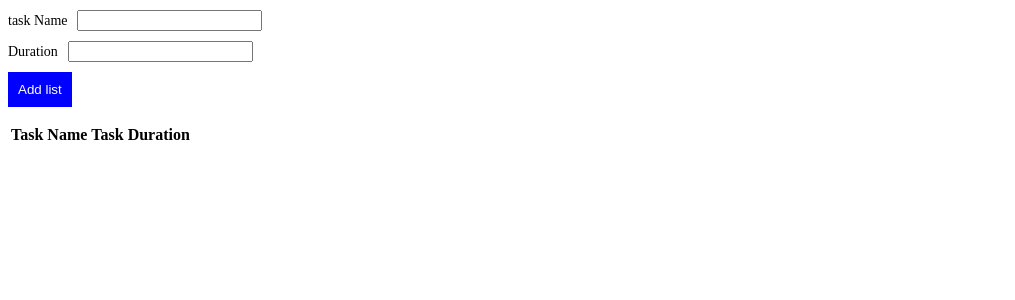
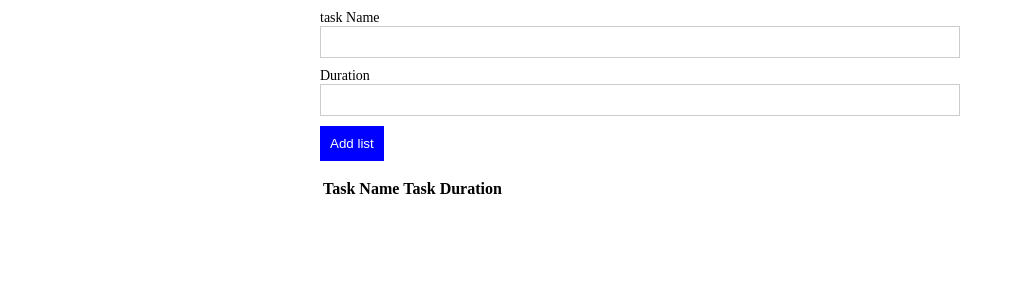
Before and after one commit to pratikdhole/react-ts-add-data-, a React (Create React App) app: page / in a window 1280 px wide. Shown: the top 300 px of the page, without its empty margins (0-1015 px from the left). Built offline with nearby package versions, Linux system fonts and the light colour scheme.

Commit message:
2 files modified

```diff
--- a/App.tsx
+++ b/App.tsx
@@ -16,6 +16,7 @@ export default function App() {
   let { taskname, duration } = inputdata;
 
   function changhandle() {
+    e.
     setinputarr([...inputarr, { taskname, duration }]);
     setInputdata({ taskname: '', duration: '' });
     console.log(inputarr);
--- a/style.css
+++ b/style.css
@@ -1,6 +1,11 @@
 h1,
 p {
   font-family: Lato;
+}
+
+body {
+  width: 50%;
+  margin: auto;
 }
 
 .task2 label {
@@ -12,7 +17,10 @@ p {
 }
 
 .task2 input {
-  margin-left: 10px;
+  height: 32px;
+  display: block;
+  border: 1px solid #ccc;
+  width: 100%;
 }
 
 .addlist {
```
